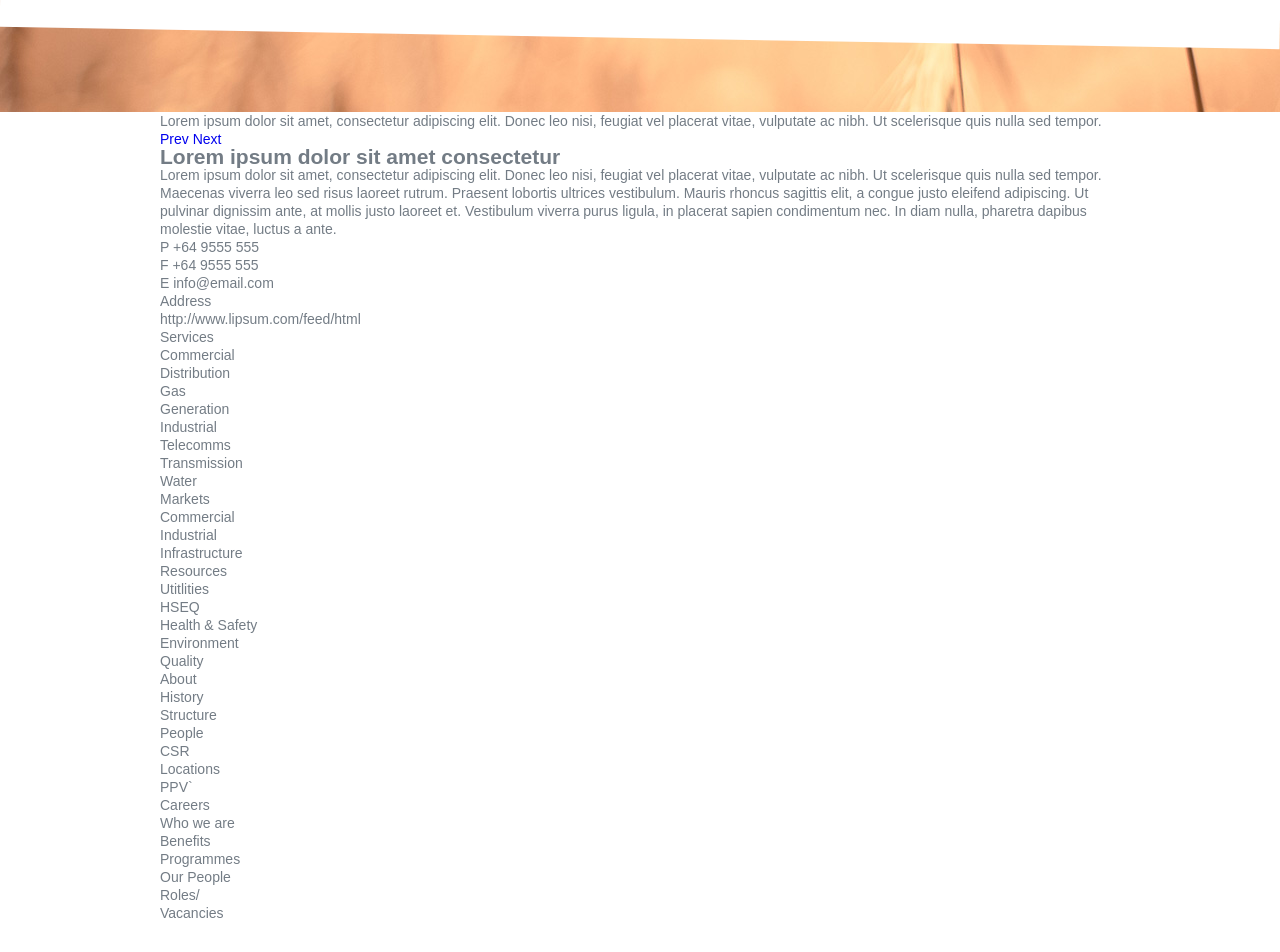
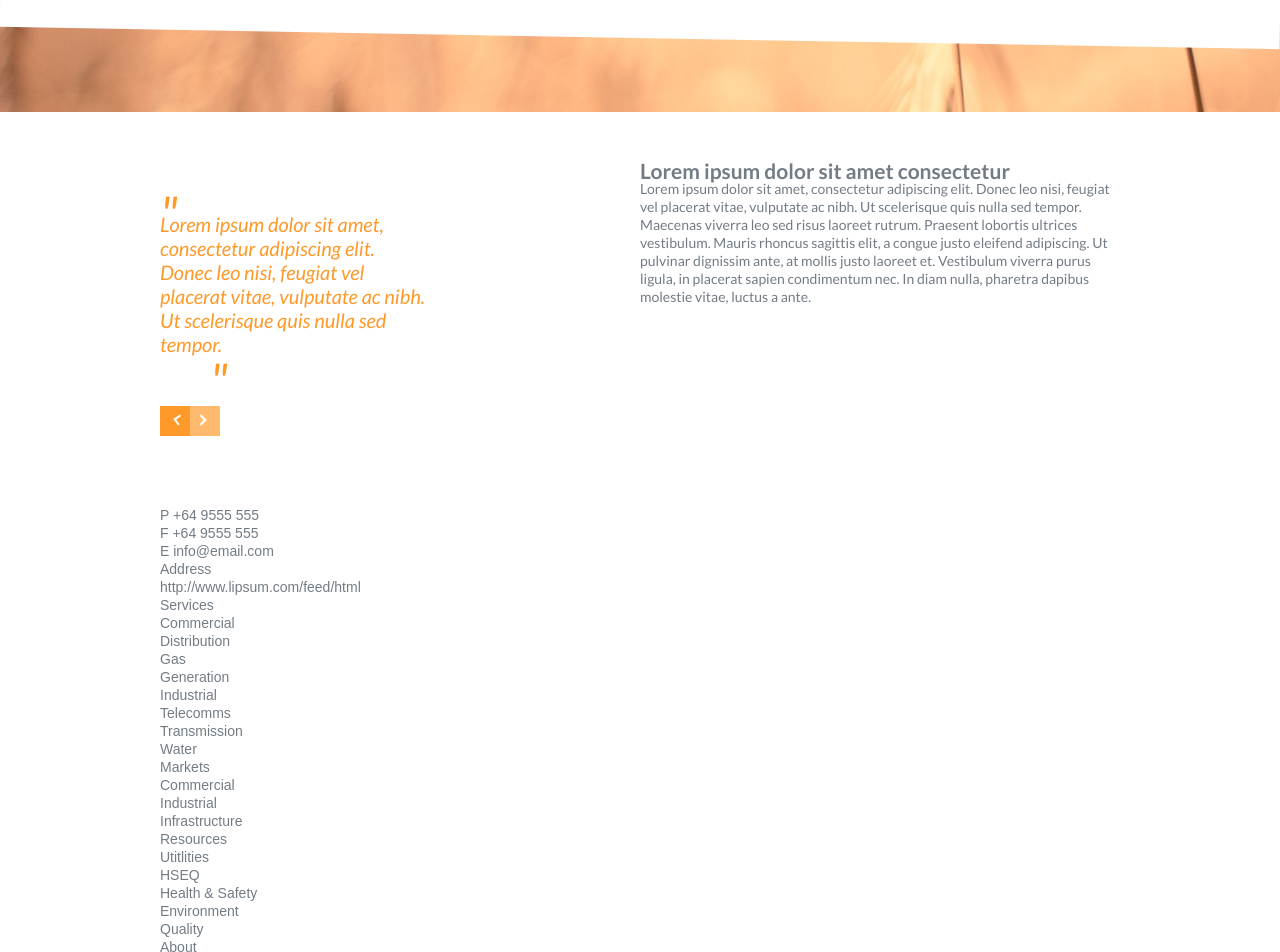
Before and after one commit to deni-moskova/project3, a plain HTML site: page index.html in a window 1280 px wide. Shown: the part 822-1774 px from the top of the page. Before the commit the page ends 1744 px from the top, so only its background shows below. Drawn offline with Linux system fonts and the light colour scheme.

Commit message:
main additions

```diff
--- a/css/style.css
+++ b/css/style.css
@@ -24,7 +24,7 @@ a { text-decoration: none; }
 
 /*header*/
 .header { background: url(images/organic-cover.jpg) no-repeat 0 0/cover; width: 100%; height: 934px; font-family: 'Lato', sans-serif; font-size: 15px; line-height: 19px; color: #fff; }
-.header:before{content: '';  background: url(images/organic-logo.png)no-repeat 0 0; width: 73px; height: 73px; display: block; position: absolute; top:0; left: 0; margin-left: 25px; }
+.header:before{content: '';  background: url(images/organic-logo.png)no-repeat 0 0; width: 73px; height: 73px; display: block; position: absolute; top:0; left: 0; margin-left: 25px; cursor: pointer; }
 .header:after { content:'';  background-color: rgb(255, 255, 255);  opacity: 0.502; width: 100%; height: 60px; left: 0; bottom: -40px; position: absolute;  }
 .header .menu {  font-weight: bold; display: flex; align-items: center; justify-content: flex-start; height: 73px;}
 .header .menu ul { position: relative;   }
@@ -37,4 +37,19 @@ a { text-decoration: none; }
 .header .menu ul li a:hover { color: #737c85;  }
 .header .container .left { float: left; width: 50%; font-family: 'Lato', sans-serif; margin-top: 140px;}
 .header .container h1 { font-size: 52px; line-height:62px; font-weight: 300; padding-bottom: 35px; }
+.main { font-family: 'Lato', sans-serif; margin: 50px 0; }
 .main:before {  content:'';  background-color: #fff; width: 100%; height: 50px; left: 0; bottom: -60px; position: absolute; transform: rotate(1deg); }
+.main .container .quote { float: left;  width: 50%; margin: 50px 0; }
+.main .container .quote > blockquote { color: #fe992a; font-size: 20px; line-height: 24px; font-style: italic;  padding-right:  100px; position: relative;}
+ .main .container .quote > blockquote:before, .main .container .quote > blockquote:after { content: '"'; font-size: 48px;  line-height: 52px; position: absolute; display: block; }
+ .main .container .quote > blockquote:before { top:-25px; left: 0; }
+.main .container .quote > blockquote:after { bottom:-50px; left: 50px; }
+
+.main .container .prev, .main .container .next { font-size: 0; line-height: 0; text-indent: -999px; width: 30px; height: 30px; position: absolute; margin-top: 50px; }
+.main .container .prev { background-color: #fe992a;}
+.main .container .next { background-color: #ffba6e; left: 30px; }
+.main .container .prev span, .main .container .next span { border: 1px solid #fff; border-width: 0 2px 2px 0; display: inline-block; padding: 3px; top: 32%; right: 50%; position: absolute;  }
+.main .container .prev span {transform: rotate(145deg); left: 50%; }
+.main .container .next span {transform: rotate(-45deg);}
+/*footer*/
+.footer  { padding: 100px 0; clear: both; }
--- a/index.html
+++ b/index.html
@@ -32,13 +32,16 @@
 			</div>
 			<div class="main">
 				<div class="container">
-					<blockquote>
-						Lorem ipsum dolor sit amet, consectetur adipiscing elit. Donec leo nisi, feugiat vel placerat vitae, vulputate ac nibh. Ut scelerisque quis nulla sed tempor.
-					</blockquote>
-					<a href="#" class="prev">Prev</a>
-					<a href="#" class="next">Next</a>
+					<div class="quote">
+						<blockquote>
+							Lorem ipsum dolor sit amet, <br>consectetur adipiscing elit. <br> Donec leo nisi, feugiat vel <br> placerat vitae, vulputate ac nibh. <br> Ut  scelerisque quis nulla sed <br> tempor.
+						</blockquote>
+						<a href="#" class="prev"><span>Prev</span></a>
+						<a href="#" class="next"><span>Next</span></a>
+					</div>
 					<h2>Lorem ipsum dolor sit amet consectetur</h2>
 					<p>Lorem ipsum dolor sit amet, consectetur adipiscing elit. Donec leo nisi, feugiat vel placerat vitae, vulputate ac nibh. Ut scelerisque quis nulla sed tempor. Maecenas viverra leo sed risus laoreet rutrum. Praesent lobortis ultrices vestibulum. Mauris rhoncus sagittis elit, a congue justo eleifend adipiscing. Ut pulvinar dignissim ante, at mollis justo laoreet et. Vestibulum viverra purus ligula, in placerat sapien condimentum nec. In diam nulla, pharetra dapibus molestie vitae, luctus a ante.</p>
+
 				</div>
 			</div>
 			<div class="footer">
```
